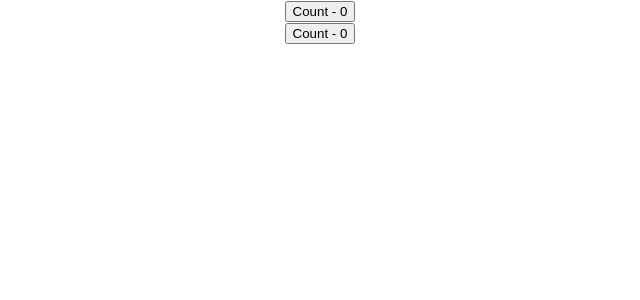
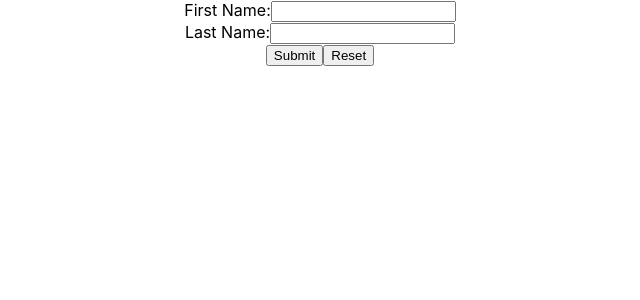
Before and after one commit to ACPRAJ/React-Samples, a React (Create React App) app in the folder hooks-samples/: page / in a window 1280 px wide. Shown: the top 300 px of the page, without its empty margins (320-960 px from the left). Built offline with nearby package versions, Linux system fonts and the light colour scheme.

Commit message:
Custom Hooks examples

```diff
--- a/hooks-samples/src/App.js
+++ b/hooks-samples/src/App.js
@@ -25,6 +25,9 @@
 import RefTimer from "./Components/Use-Ref/RefTimer";
 import DocTitle1 from "./Components/Custom-Hooks/DocTitle1";
 import DocTitle2 from "./Components/Custom-Hooks/DocTitle2";
+import CHCounter from "./Components/Custom-Hooks/CH-Counter";
+import CHCounter2 from "./Components/Custom-Hooks/CH-Counter2";
+import CHInput from "./Components/Custom-Hooks/CHInput";
 
 export const UserContext = React.createContext();
 export const RoleContext = React.createContext();
@@ -47,15 +50,22 @@
 function App() {
   const Person = {
     UserName: "ACPRAJ",
-    Sex: "Male"
+    Sex: "Male",
   };
 
   const [count, dispatch] = useReducer(reducer, initialCount);
   return (
     <div className="App">
+      {/* Custom Hooks - First Name & Last Name  */}
+      <CHInput />
+
+      {/* Custom Hooks - Counter example */}
+      {/* <CHCounter />
+      <CHCounter2 /> */}
+
       {/* Example for Custom Hooks */}
-      <DocTitle1 />
-      <DocTitle2 />
+      {/* <DocTitle1 />
+      <DocTitle2 /> */}
 
       {/* Example for Use Ref */}
       {/* <InputFocus /> */}
--- /dev/null
+++ b/hooks-samples/src/Components/Custom-Hooks/CH-Counter.js
@@ -0,0 +1,20 @@
+import React from "react";
+import UseCounter from "./UseCounter";
+
+function CHCounter() {
+  const [count, Increment, Decrement, Reset] = UseCounter(...[, 1]);
+  return (
+    <div>
+      <div>
+        <h2>Count = {count}</h2>
+      </div>
+      <div>
+        <button onClick={Increment}> Increment </button>
+        <button onClick={Decrement}> Decrement </button>
+        <button onClick={Reset}> Reset </button>
+      </div>
+    </div>
+  );
+}
+
+export default CHCounter;
--- /dev/null
+++ b/hooks-samples/src/Components/Custom-Hooks/CH-Counter2.js
@@ -0,0 +1,20 @@
+import React from "react";
+import UseCounter from "./UseCounter";
+
+function CHCounter2() {
+  const [count, Increment, Decrement, Reset] = UseCounter(100, 10);
+  return (
+    <div>
+      <div>
+        <h2>Count = {count}</h2>
+      </div>
+      <div>
+        <button onClick={Increment}> Increment </button>
+        <button onClick={Decrement}> Decrement </button>
+        <button onClick={Reset}> Reset </button>
+      </div>
+    </div>
+  );
+}
+
+export default CHCounter2;
--- /dev/null
+++ b/hooks-samples/src/Components/Custom-Hooks/CHInput.js
@@ -0,0 +1,37 @@
+import React, { useState } from "react";
+import UseInput from "./UseInput";
+
+function CHInput() {
+  const [firstName, bindFirstName, ResetFirstName] = UseInput("");
+  const [lastName, bindLastName, ResetLastName] = UseInput("");
+
+  const SubmitHandler = (e) => {
+    e.preventDefault();
+    alert(`Hello ${firstName} ${lastName}`);
+    ResetHandler();
+  };
+
+  const ResetHandler = () => {
+    ResetFirstName();
+    ResetLastName();
+  };
+
+  return (
+    <form onSubmit={SubmitHandler}>
+      <div>
+        <label>First Name:</label>
+        <input type="text" {...bindFirstName}></input>
+      </div>
+      <div>
+        <label>Last Name:</label>
+        <input type="text" {...bindLastName}></input>
+      </div>
+      <button type="submit">Submit</button>
+      <button type="reset" onClick={ResetHandler}>
+        Reset
+      </button>
+    </form>
+  );
+}
+
+export default CHInput;
--- /dev/null
+++ b/hooks-samples/src/Components/Custom-Hooks/UseCounter.js
@@ -0,0 +1,21 @@
+import { useState } from "react";
+
+function UseCounter(initialValue = 0, incrementBy) {
+  const [count, setCount] = useState(initialValue);
+
+  const Increment = () => {
+    setCount((prevCount) => prevCount + incrementBy);
+  };
+
+  const Decrement = () => {
+    setCount((prevCount) => prevCount - 1);
+  };
+
+  const Reset = () => {
+    setCount(initialValue);
+  };
+
+  return [count, Increment, Decrement, Reset];
+}
+
+export default UseCounter;
--- /dev/null
+++ b/hooks-samples/src/Components/Custom-Hooks/UseInput.js
@@ -0,0 +1,20 @@
+import React, { useState } from "react";
+
+function UseInput(initialValue) {
+  const [value, setValue] = useState(initialValue);
+
+  const Reset = () => {
+    setValue(initialValue);
+  };
+
+  const bind = {
+    value,
+    onChange: (e) => {
+      setValue(e.target.value);
+    },
+  };
+
+  return [value, bind, Reset];
+}
+
+export default UseInput;
```
